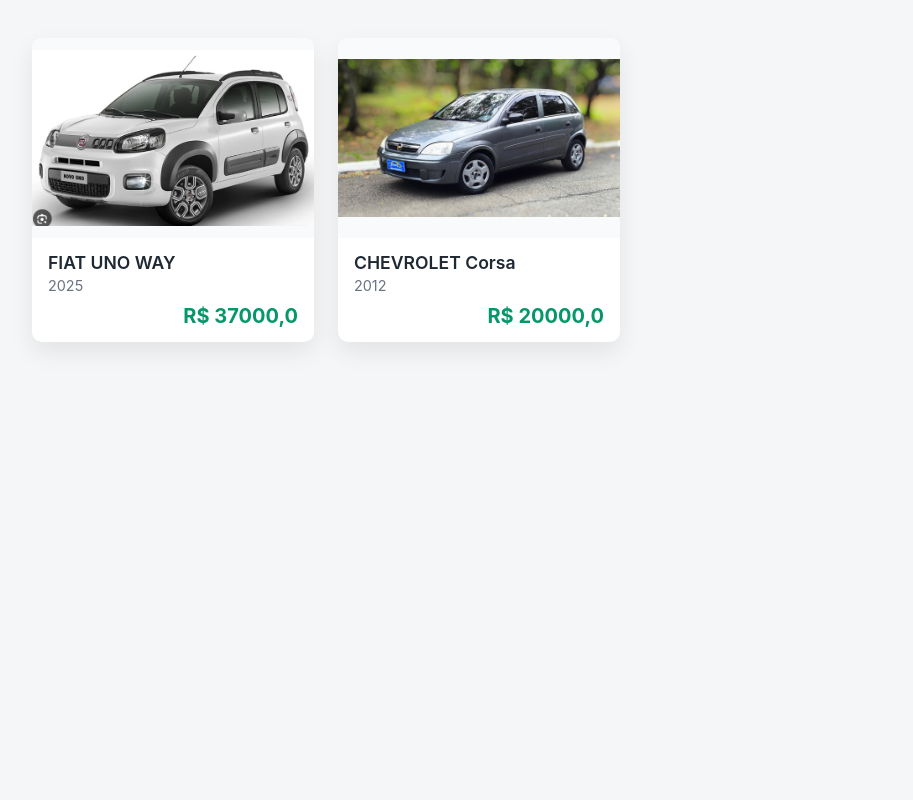
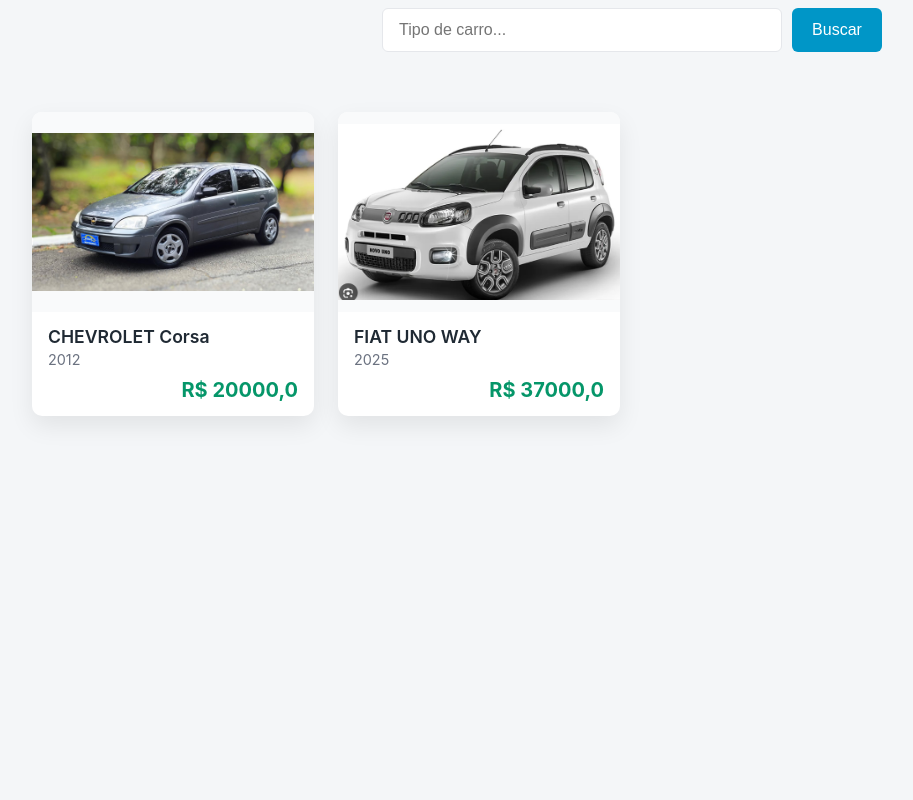
Before and after one commit to Jones-bass/python_full, a Django app: page /cars/ in a window 1280 px wide. Shown: the whole page, without its empty margins (8-921 px from the left). Run offline with Django 5.2, Linux system fonts and the light colour scheme; data comes from the database, SQL or seed files in the repository; both versions use the stored data as it was after the commit.

Commit message:
Add Search

```diff
--- a/02_Cars/app/urls.py
+++ b/02_Cars/app/urls.py
@@ -22,5 +22,5 @@ from cars.views import car_view
 
 urlpatterns = [
     path('admin/', admin.site.urls),
-    path('cars/', car_view ),
+    path('cars/', car_view, name='cars_list'),
 ] + static(settings.MEDIA_URL, document_root=settings.MEDIA_ROOT)
--- a/02_Cars/cars/templates/cars.html
+++ b/02_Cars/cars/templates/cars.html
@@ -7,11 +7,49 @@
     --card-bg: #ffffff;
     --muted: #6b7280;
     --success: #059669;
+    --input-bg: #ffffff;
+    --input-border: #e5e7eb;
+    --button-bg: var(--primary);
+    --button-color: #ffffff;
+    --button-hover-bg: #0077b6;
   }
 
   body {
     background-color: var(--light);
     font-family: 'Inter', system-ui, -apple-system, BlinkMacSystemFont, sans-serif;
+  }
+
+  .search-form {
+    display: flex;
+    justify-content: center;
+    margin-bottom: 30px;
+  }
+
+  .search-form input[type="text"] {
+    padding: 12px 16px;
+    font-size: 1rem;
+    border: 1px solid var(--input-border);
+    border-radius: 6px;
+    width: 100%;
+    max-width: 400px;
+    background-color: var(--input-bg);
+    color: var(--dark);
+  }
+
+  .search-form button {
+    padding: 12px 20px;
+    margin-left: 10px;
+    font-size: 1rem;
+    background-color: var(--button-bg);
+    color: var(--button-color);
+    border: none;
+    border-radius: 6px;
+    cursor: pointer;
+    transition: background-color 0.3s ease;
+  }
+
+  .search-form button:hover {
+    background-color: var(--button-hover-bg);
   }
 
   .car-grid {
@@ -99,6 +137,11 @@
   }
 </style>
 
+<form method="GET" action="{% url 'cars_list' %}" class="search-form">
+  <input type="text" name="search" placeholder="Tipo de carro...">
+  <button type="submit">Buscar</button>
+</form>
+
 <div class="car-grid">
   {% if cars %}
     {% for car in cars %}
--- a/02_Cars/cars/views.py
+++ b/02_Cars/cars/views.py
@@ -4,7 +4,11 @@ from django.shortcuts import render
 from cars.models import Car
 
 def car_view(request):
-    cars = Car.objects.all()
+    cars = Car.objects.all().order_by('model')
+    search = request.GET.get('search')
+
+    if search:
+        cars = cars.filter(model__icontains=search)
 
     return render (
         request,
```
Also changed, not shown: 02_Cars/db.sqlite3, 02_Cars/media/cars/maxresdefault.jpg (added).
